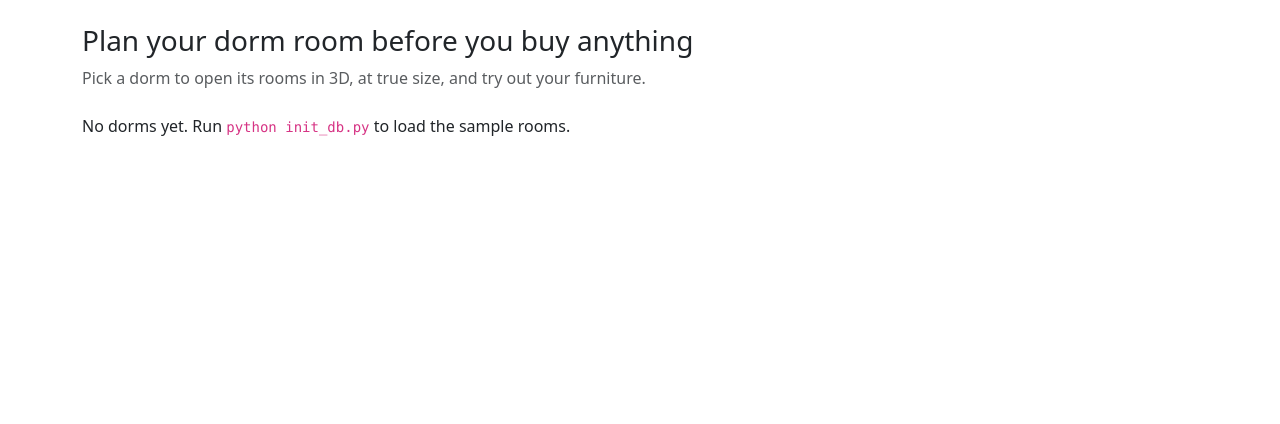
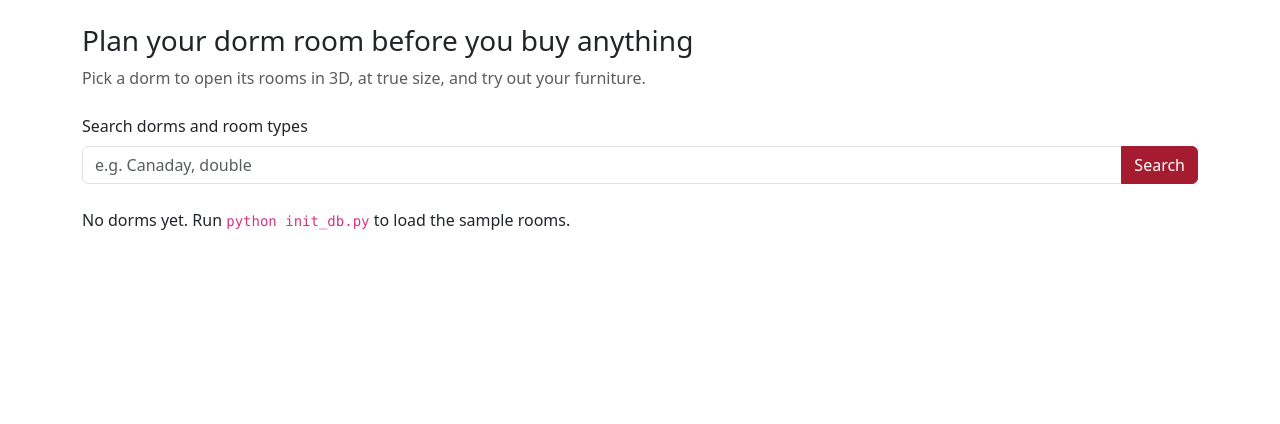
Before and after one commit to gracezhang16/crimson-3d, a Flask app: page / in a window 1280 px wide. Shown: the part 56-480 px from the top of the page. Run offline with Flask 3, Linux system fonts and the light colour scheme; parts of the project's set-up code (start-up, migrations or seed data) failed here and were passed over; some libraries are stand-ins or nearby versions.

Commit message:
S3: home search, dorm page, room type facts page
Search is a GET form matching dorm and room type names (LIKE with
escaped wildcards). Dorm pages show room types as cards; facts pages
show size in ft/in, area, ceiling, bathroom, storage, windows and the
accuracy note. Drafts 404 for non-admins and carry a badge for admins.
Adds the feet_inches Jinja filter.

Co-Authored-By: Claude Opus 5.5 <noreply@anthropic.com>

```diff
--- a/pages.py
+++ b/pages.py
@@ -1,26 +1,168 @@
 """Blueprint "pages": public and student HTML pages (Grace). Routes: SPEC.md 7.1."""
+
+import json
 
 from flask import Blueprint, flash, redirect, render_template, request, session
 from werkzeug.security import check_password_hash, generate_password_hash
 
-from helpers import check_new_account, db, normalize_email
+from geometry import signed_area
+from helpers import apology, check_new_account, current_user, db, normalize_email
 
 pages = Blueprint("pages", __name__)
 
+# How each `room_types.bathroom` value is shown to students.
+BATHROOM_LABELS = {
+    "en-suite": "En-suite (in the room)",
+    "hallway": "Shared hallway bathroom",
+    "shared-suite": "Shared with the suite",
+}
+
+# SQL condition for "this room type may be shown to the viewer". The ? is 1
+# for admins (who also see drafts) and 0 for everyone else (SPEC.md 7.1).
+VISIBLE_TYPE = "(room_types.status = 'published' OR ?)"
+
+
+# ---------------------------------------------------------------------------
+# Helpers for these pages
+# ---------------------------------------------------------------------------
+
+@pages.app_template_filter("feet_inches")
+def feet_inches(inches):
+    """Format a length in inches as feet and inches, e.g. 114 -> 9′ 6″.
+
+    A Jinja filter is a function templates call with a pipe:
+    {{ 114 | feet_inches }}. app_template_filter registers it for every
+    template in the app, not only this blueprint's.
+    """
+    feet, rest = divmod(round(inches), 12)
+    return f"{feet}′ {rest}″"
+
+
+def viewer_is_admin():
+    """Return True if the logged-in user is an admin."""
+    user = current_user()
+    return user is not None and user["role"] == "admin"
+
+
+def room_facts(geometry):
+    """Work out the numbers a student cares about from a room's geometry.
+
+    Returns a dict with the overall width (east-west) and length
+    (north-south) in inches, whether the room is a plain rectangle, the floor
+    area in square feet, the ceiling height, whether there is a built-in
+    closet, and how many windows there are.
+    """
+    outline = geometry["outline"]
+    xs = [x for x, _ in outline]
+    ys = [y for _, y in outline]
+    width, length = max(xs) - min(xs), max(ys) - min(ys)
+    area = abs(signed_area(outline))  # square inches
+    kinds = [feature["kind"] for feature in geometry["features"]]
+    return {
+        "width": width,
+        "length": length,
+        # A 4-corner outline that fills its bounding box is a rectangle. For
+        # any other shape, width × length is only the overall size.
+        "is_rectangle": len(outline) == 4 and area == width * length,
+        "area_sq_ft": area / 144,
+        "ceiling": geometry["ceiling"],
+        "has_closet": "closet" in kinds,
+        "windows": kinds.count("window"),
+    }
+
+
+def with_facts(room_type):
+    """Add `facts` and `bathroom_label` to a room_types row (a dict) and return it."""
+    room_type["facts"] = room_facts(json.loads(room_type["geometry"]))
+    room_type["bathroom_label"] = BATHROOM_LABELS.get(room_type["bathroom"], "Not recorded")
+    return room_type
+
+
+def like_pattern(text):
+    """Turn search text into a LIKE pattern that matches it anywhere in a name.
+
+    In LIKE, % means "any characters" and _ means "any one character". We
+    escape those (and the escape character \\ itself) so that typing them
+    searches for them literally. Queries using this need ESCAPE '\\'.
+    """
+    escaped = text.replace("\\", "\\\\").replace("%", "\\%").replace("_", "\\_")
+    return f"%{escaped}%"
+
+
+# ---------------------------------------------------------------------------
+# Browsing: home, dorm, room type
+# ---------------------------------------------------------------------------
 
 @pages.route("/")
 def index():
-    """List every dorm that has at least one published room type.
+    """List dorms, or with ?q=... show dorms and room types whose names match.
 
-    S3 adds the search box and links to each dorm's page.
+    Only dorms with at least one room type the viewer may see are listed.
     """
+    query = (request.args.get("q") or "").strip()
+    admin = int(viewer_is_admin())
+
+    if not query:
+        dorms = db.execute(
+            "SELECT dorms.id, dorms.name, dorms.yard, COUNT(room_types.id) AS type_count "
+            "FROM dorms JOIN room_types ON room_types.dorm_id = dorms.id "
+            f"WHERE {VISIBLE_TYPE} "
+            "GROUP BY dorms.id ORDER BY dorms.name",
+            admin,
+        )
+        return render_template("index.html", dorms=dorms, query="")
+
+    pattern = like_pattern(query)
     dorms = db.execute(
         "SELECT dorms.id, dorms.name, dorms.yard, COUNT(room_types.id) AS type_count "
         "FROM dorms JOIN room_types ON room_types.dorm_id = dorms.id "
-        "WHERE room_types.status = 'published' "
-        "GROUP BY dorms.id ORDER BY dorms.name"
+        f"WHERE {VISIBLE_TYPE} AND dorms.name LIKE ? ESCAPE '\\' "
+        "GROUP BY dorms.id ORDER BY dorms.name",
+        admin, pattern,
     )
-    return render_template("index.html", dorms=dorms)
+    room_types = db.execute(
+        "SELECT room_types.id, room_types.name, room_types.status, dorms.name AS dorm_name "
+        "FROM room_types JOIN dorms ON dorms.id = room_types.dorm_id "
+        f"WHERE {VISIBLE_TYPE} AND room_types.name LIKE ? ESCAPE '\\' "
+        "ORDER BY dorms.name, room_types.name",
+        admin, pattern,
+    )
+    return render_template("index.html", dorms=dorms, room_types=room_types, query=query)
+
+
+@pages.route("/dorms/<int:dorm_id>")
+def dorm(dorm_id):
+    """Show one dorm and its room types as cards (drafts only for admins)."""
+    rows = db.execute("SELECT id, name, yard, description FROM dorms WHERE id = ?", dorm_id)
+    if not rows:
+        return apology("We couldn't find that dorm.", 404)
+
+    room_types = db.execute(
+        "SELECT id, name, capacity, bathroom, geometry, status FROM room_types "
+        f"WHERE dorm_id = ? AND {VISIBLE_TYPE} ORDER BY capacity, name",
+        dorm_id, int(viewer_is_admin()),
+    )
+    return render_template(
+        "dorm.html", dorm=rows[0], room_types=[with_facts(row) for row in room_types]
+    )
+
+
+@pages.route("/types/<int:type_id>")
+def room_type(type_id):
+    """Show the facts card for one room type.
+
+    A draft gives the same 404 as a missing room type, so visitors can't
+    tell that unpublished rooms exist.
+    """
+    rows = db.execute(
+        "SELECT room_types.*, dorms.name AS dorm_name "
+        "FROM room_types JOIN dorms ON dorms.id = room_types.dorm_id "
+        f"WHERE room_types.id = ? AND {VISIBLE_TYPE}",
+        type_id, int(viewer_is_admin()),
+    )
+    if not rows:
+        return apology("We couldn't find that room type.", 404)
+    return render_template("room_type.html", room_type=with_facts(rows[0]))
 
 
 @pages.route("/register", methods=["GET", "POST"])
--- a/static/css/style.css
+++ b/static/css/style.css
@@ -27,3 +27,8 @@
 .narrow-form {
     max-width: 24rem;
 }
+
+/* Keep the room facts card a readable width on wide screens. */
+.narrow-card {
+    max-width: 36rem;
+}
--- a/templates/index.html
+++ b/templates/index.html
@@ -8,20 +8,47 @@
         Pick a dorm to open its rooms in 3D, at true size, and try out your furniture.
     </p>
 
-    {% if dorms %}
-        <ul class="list-group">
-            {% for dorm in dorms %}
-                <li class="list-group-item d-flex justify-content-between align-items-center">
-                    <span>
-                        {{ dorm.name }}
-                        {% if dorm.yard %}<span class="text-body-secondary small">· {{ dorm.yard }}</span>{% endif %}
-                    </span>
-                    <span class="badge text-bg-secondary rounded-pill">
-                        {{ dorm.type_count }} room type{{ "s" if dorm.type_count != 1 }}
-                    </span>
-                </li>
-            {% endfor %}
-        </ul>
+    {# A plain GET form: submitting it reloads this page with ?q=... in the URL,
+       so search works without JavaScript and results can be bookmarked. #}
+    <form action="{{ url_for('pages.index') }}" method="get" role="search" class="mb-4">
+        <label for="q" class="form-label">Search dorms and room types</label>
+        <div class="input-group">
+            <input id="q" name="q" type="search" class="form-control" value="{{ query }}"
+                   placeholder="e.g. Canaday, double" autocomplete="off">
+            <button type="submit" class="btn btn-crimson">Search</button>
+        </div>
+    </form>
+
+    {% if query %}
+        <div class="d-flex justify-content-between align-items-baseline mb-3">
+            <h2 class="h5 mb-0">Results for “{{ query }}”</h2>
+            <a href="{{ url_for('pages.index') }}" class="small">Clear search</a>
+        </div>
+
+        {% if not dorms and not room_types %}
+            <p>Nothing matches “{{ query }}”. Try part of a dorm name, or a word like “single”.</p>
+        {% endif %}
+
+        {% if dorms %}
+            <h3 class="h6 text-body-secondary text-uppercase">Dorms</h3>
+            {% include "_dorm_list.html" %}
+        {% endif %}
+
+        {% if room_types %}
+            <h3 class="h6 text-body-secondary text-uppercase">Room types</h3>
+            <div class="list-group mb-4">
+                {% for type in room_types %}
+                    <a class="list-group-item list-group-item-action"
+                       href="{{ url_for('pages.room_type', type_id=type.id) }}">
+                        {{ type.name }}
+                        <span class="text-body-secondary small">· {{ type.dorm_name }}</span>
+                        {% if type.status == "draft" %}<span class="badge text-bg-warning ms-1">Draft</span>{% endif %}
+                    </a>
+                {% endfor %}
+            </div>
+        {% endif %}
+    {% elif dorms %}
+        {% include "_dorm_list.html" %}
     {% else %}
         <p>No dorms yet. Run <code>python init_db.py</code> to load the sample rooms.</p>
     {% endif %}
```
Also changed, not shown: docs/decisions.md (+17 -0 lines), templates/_dorm_list.html (added, +17 -0 lines), templates/dorm.html (added, +49 -0 lines), templates/room_type.html (added, +72 -0 lines), tests/test_routes.py (+146 -2 lines).
